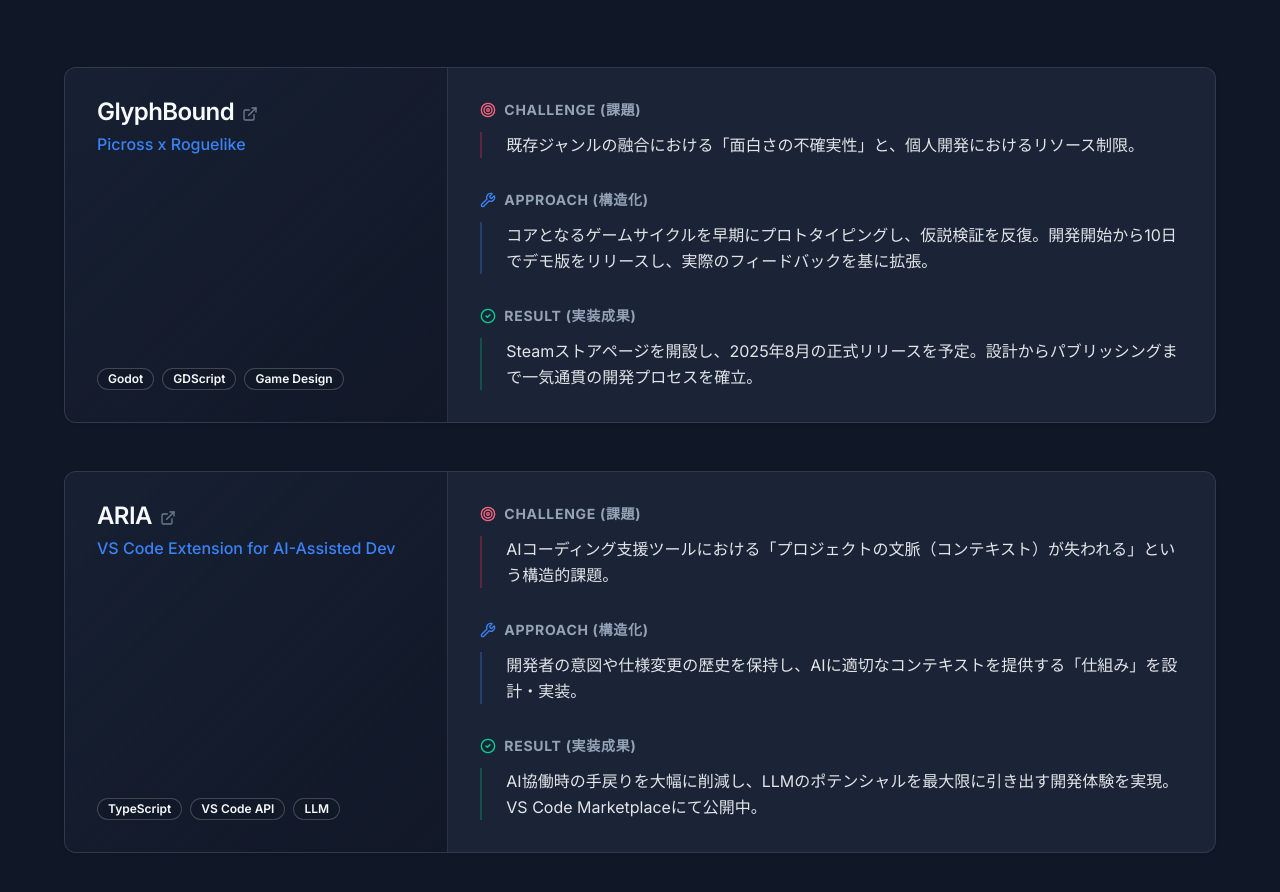
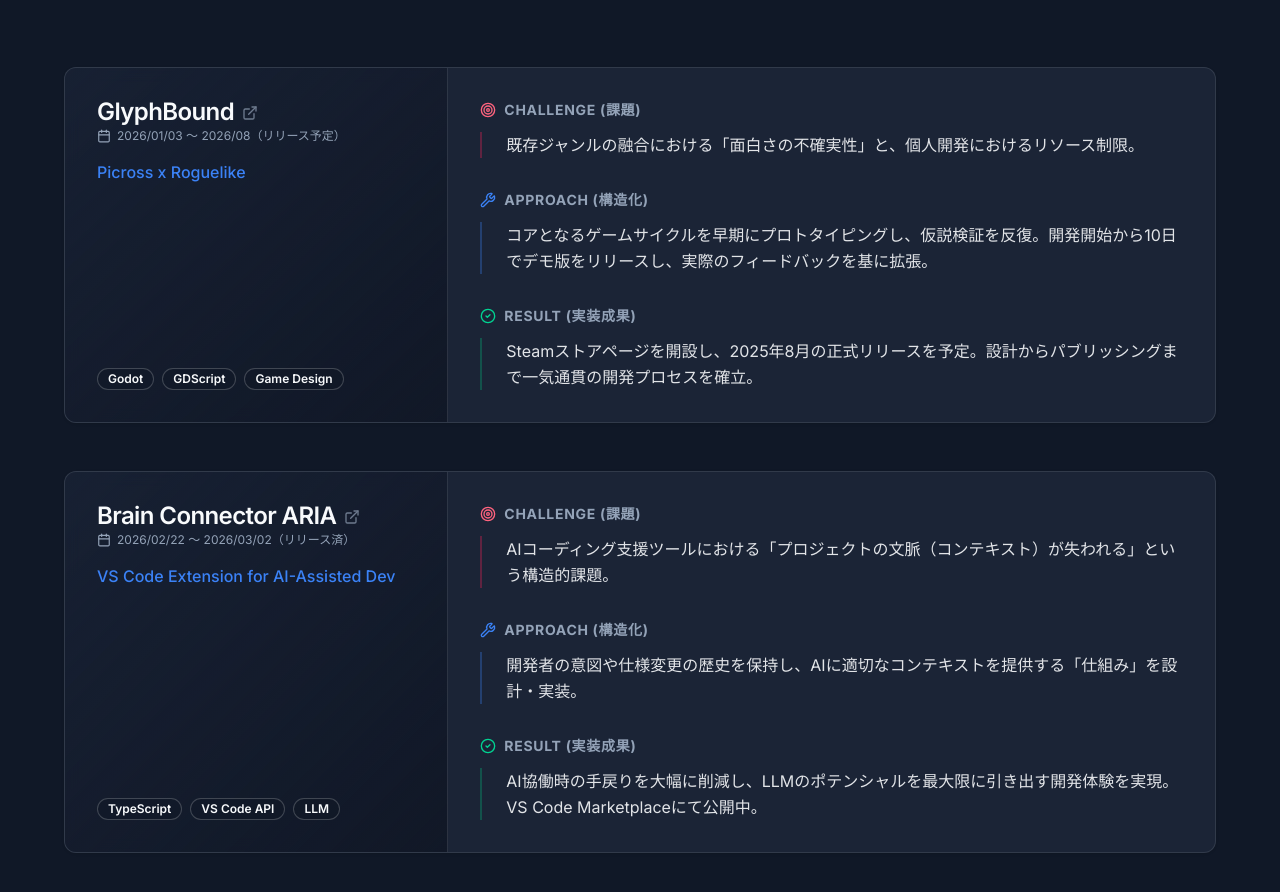
Before and after one commit to yono-code/my_app, a Next.js app: page /my_app/ in a window 1280 px wide. Shown: the part 2040-2932 px from the top of the page. Built offline with nearby package versions, Linux system fonts and the light colour scheme.

Commit message:
feat: add project period display, rename ARIA to Brain Connector ARIA

```diff
--- a/src/components/sections/Projects.tsx
+++ b/src/components/sections/Projects.tsx
@@ -1,7 +1,7 @@
 import { content } from "@/data/content"
 import { Card, CardTitle } from "@/components/ui/Card"
 import { Badge } from "@/components/ui/Badge"
-import { CheckCircle2, Target, Wrench, ExternalLink } from "lucide-react"
+import { CheckCircle2, Target, Wrench, ExternalLink, Calendar } from "lucide-react"
 
 export function Projects() {
     return (
@@ -28,12 +28,17 @@ export function Projects() {
                                                 rel="noopener noreferrer"
                                                 className="group inline-flex items-center gap-2 hover:text-accent transition-colors"
                                             >
-                                                <CardTitle className="text-2xl mb-2 group-hover:text-accent transition-colors">{project.title}</CardTitle>
-                                                <ExternalLink className="w-4 h-4 mb-1 text-muted group-hover:text-accent opacity-70" />
+                                                <CardTitle className="text-2xl mb-1 group-hover:text-accent transition-colors">{project.title}</CardTitle>
+                                                <ExternalLink className="w-4 h-4 mb-0.5 text-muted group-hover:text-accent opacity-70" />
                                             </a>
                                         ) : (
-                                            <CardTitle className="text-2xl mb-2">{project.title}</CardTitle>
+                                            <CardTitle className="text-2xl mb-1">{project.title}</CardTitle>
                                         )}
+                                        {/* Period */}
+                                        <p className="flex items-center gap-1.5 text-xs text-muted mb-4">
+                                            <Calendar className="w-3.5 h-3.5" />
+                                            {project.period}
+                                        </p>
                                         <p className="text-accent font-medium mb-6">{project.subtitle}</p>
                                     </div>
                                     <div className="flex flex-wrap gap-2">
--- a/src/data/content.ts
+++ b/src/data/content.ts
@@ -6,12 +6,13 @@ export type Project = {
     id: string;
     title: string;
     subtitle: string;
+    period: string;        // 開発期間
     challenge: string;
     approach: string;
     result: string;
     tags: string[];
-    url?: string;       // Primary link (store/marketplace)
-    pressUrl?: string;  // Press / press kit URL
+    url?: string;
+    pressUrl?: string;
 };
 
 export type Skill = {
@@ -66,6 +67,7 @@ export const content = {
             id: "glyphbound",
             title: "GlyphBound",
             subtitle: "Picross x Roguelike",
+            period: "2026/01/03 〜 2026/08（リリース予定）",
             challenge: "既存ジャンルの融合における「面白さの不確実性」と、個人開発におけるリソース制限。",
             approach: "コアとなるゲームサイクルを早期にプロトタイピングし、仮説検証を反復。開発開始から10日でデモ版をリリースし、実際のフィードバックを基に拡張。",
             result: "Steamストアページを開設し、2025年8月の正式リリースを予定。設計からパブリッシングまで一気通貫の開発プロセスを確立。",
@@ -74,8 +76,9 @@ export const content = {
         },
         {
             id: "aria",
-            title: "ARIA",
+            title: "Brain Connector ARIA",
             subtitle: "VS Code Extension for AI-Assisted Dev",
+            period: "2026/02/22 〜 2026/03/02（リリース済）",
             challenge: "AIコーディング支援ツールにおける「プロジェクトの文脈（コンテキスト）が失われる」という構造的課題。",
             approach: "開発者の意図や仕様変更の歴史を保持し、AIに適切なコンテキストを提供する「仕組み」を設計・実装。",
             result: "AI協働時の手戻りを大幅に削減し、LLMのポテンシャルを最大限に引き出す開発体験を実現。VS Code Marketplaceにて公開中。",
```
